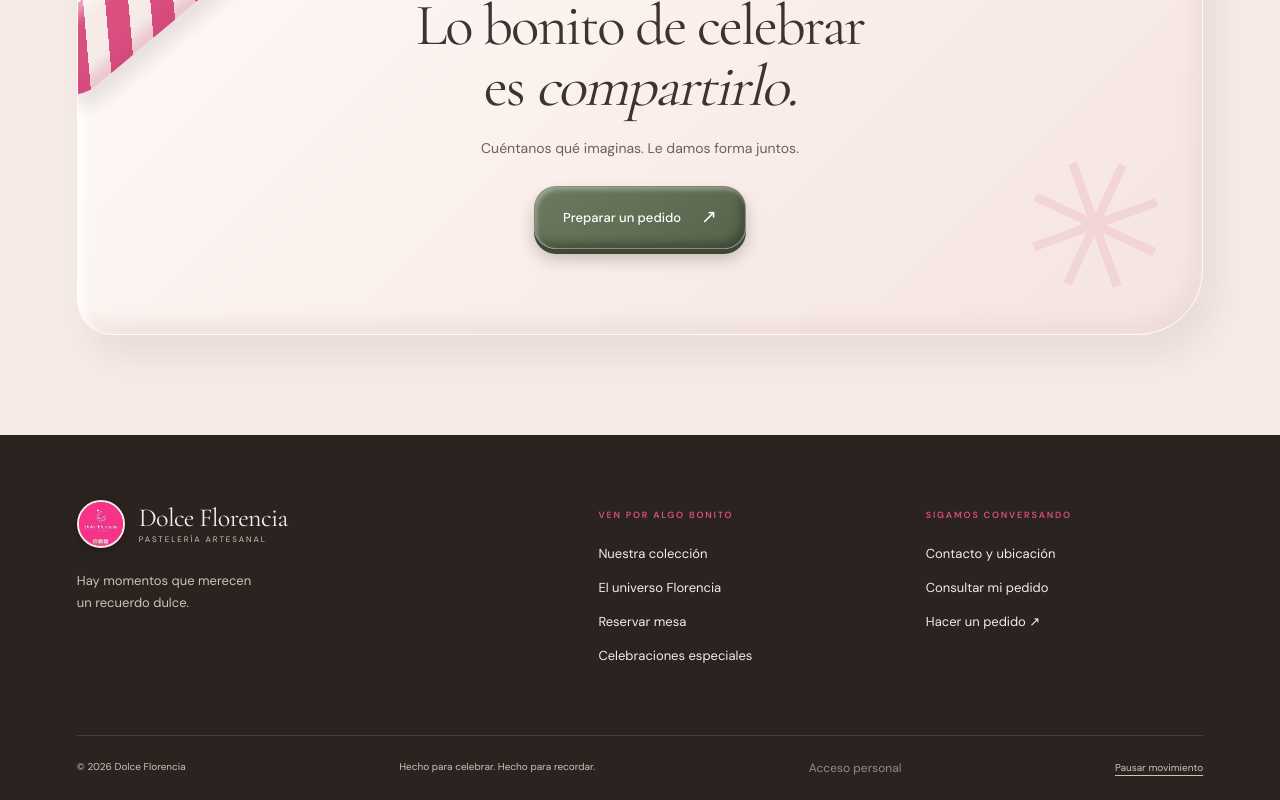
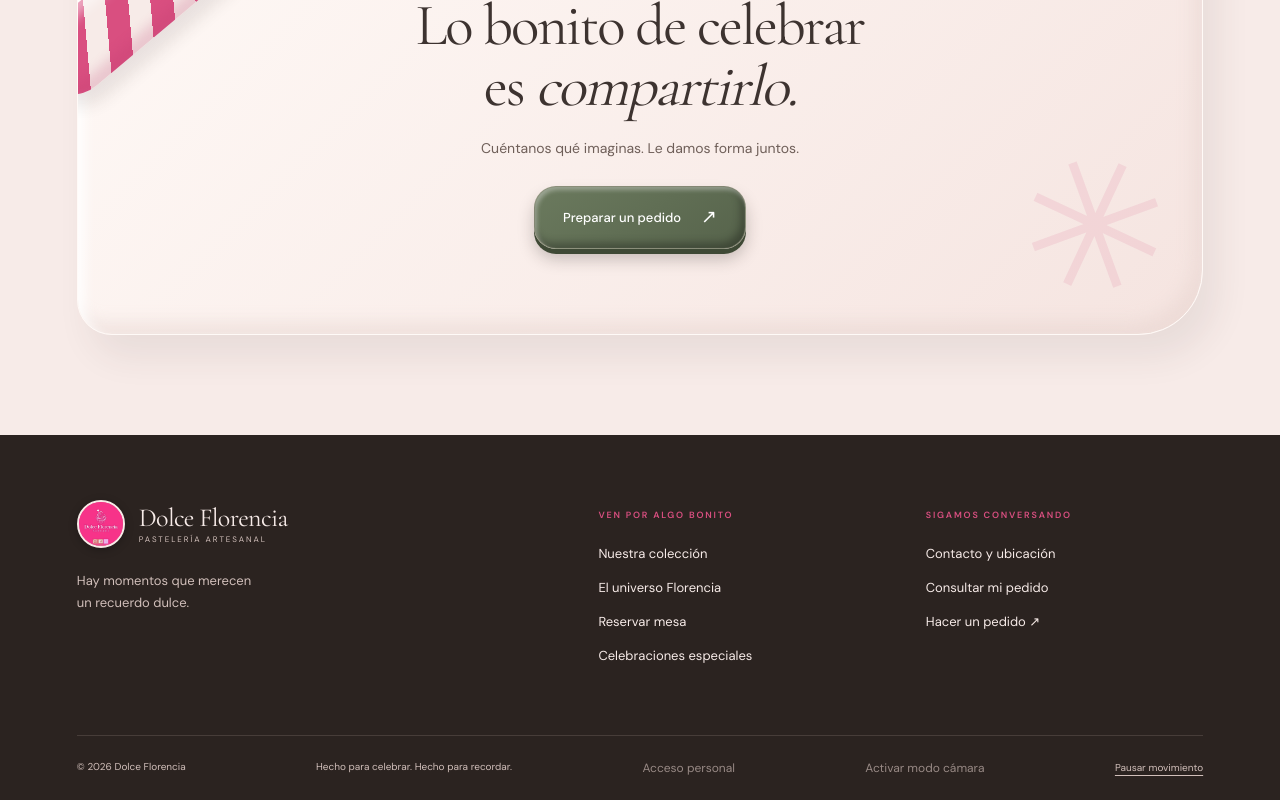
Before and after one commit to JAVA18005/Dolce-Florencia, a Next.js app: page /menu in a window 1280 px wide. Shown: the part 865-1665 px from the top of the page. Built offline with nearby package versions, Linux system fonts and the light colour scheme; no server answers; the database is empty.

Commit message:
Fase 6: toggle global de modo cámara en el footer via Context, visor AR con activación manual

```diff
--- a/app/(publico)/layout.tsx
+++ b/app/(publico)/layout.tsx
@@ -1,6 +1,7 @@
 import Header from '@/components/publico/Header';
 import Footer from '@/components/publico/Footer';
 import { MovimientoProvider } from '@/components/movimiento/MovimientoContext';
+import { ModoCamaraProvider } from '@/components/ar/ModoCamaraContext';
 
 export default function PublicoLayout({
   children,
@@ -9,9 +10,11 @@ export default function PublicoLayout({
 }) {
   return (
     <MovimientoProvider>
-      <Header />
-      <main id="contenido">{children}</main>
-      <Footer />
+      <ModoCamaraProvider>
+        <Header />
+        <main id="contenido">{children}</main>
+        <Footer />
+      </ModoCamaraProvider>
     </MovimientoProvider>
   );
 }
--- /dev/null
+++ b/components/ar/ModoCamaraContext.tsx
@@ -0,0 +1,35 @@
+'use client';
+
+import { createContext, useContext, useState } from 'react';
+
+interface ModoCamaraContextTipo {
+  modoCamara: boolean;
+  alternarModoCamara: () => void;
+}
+
+const ModoCamaraContext = createContext<ModoCamaraContextTipo>({
+  modoCamara: false,
+  alternarModoCamara: () => {},
+});
+
+/**
+ * Estado global del modo cámara (Fase 6, §3.4): el toggle vive en el footer
+ * público y las tarjetas de producto con modelo 3D comparten el mismo estado,
+ * sin prop drilling. Solo controla la visibilidad del botón "Ver en tu mesa";
+ * el visor 3D (rotar/zoom) siempre se muestra.
+ */
+export function ModoCamaraProvider({ children }: { children: React.ReactNode }) {
+  const [modoCamara, setModoCamara] = useState(false);
+
+  const alternarModoCamara = () => setModoCamara((prev) => !prev);
+
+  return (
+    <ModoCamaraContext.Provider value={{ modoCamara, alternarModoCamara }}>
+      {children}
+    </ModoCamaraContext.Provider>
+  );
+}
+
+export function useModoCamara() {
+  return useContext(ModoCamaraContext);
+}
--- a/components/ar/VisorModeloAr.tsx
+++ b/components/ar/VisorModeloAr.tsx
@@ -1,6 +1,7 @@
 'use client';
 
 import { useEffect, useRef, useState } from 'react';
+import { useModoCamara } from './ModoCamaraContext';
 
 declare module 'react' {
   namespace JSX {
@@ -25,7 +26,6 @@ declare module 'react' {
 }
 
 interface ModelViewerElement extends HTMLElement {
-  canActivateAR?: boolean;
   activateAR?: () => Promise<boolean>;
 }
 
@@ -37,14 +37,15 @@ interface VisorModeloArProps {
   imagenUrl?: string | null;
 }
 
-type EstadoAr = 'not-presenting' | 'session-starting' | 'object-placed' | 'failed';
-
 /**
  * Visor AR del menú público (§3.4). No valida peso del .glb en servidor:
  * la carga, el poster y el fallback se resuelven íntegramente en el frontend.
- * El botón nativo de AR de <model-viewer> queda oculto; el acceso al modo
- * cámara es un control discreto que solo aparece si el dispositivo confirma
- * soporte real (canActivateAR). Cualquier falla es silenciosa.
+ * El botón nativo de AR de <model-viewer> queda oculto. El acceso al modo
+ * cámara es global (ModoCamaraContext): una sola decisión del usuario en el
+ * footer público que muestra u oculta el botón "Ver en tu mesa" (activateAR)
+ * en todos los visores a la vez. Sin detección automática de soporte; si el
+ * dispositivo no soporta AR, activateAR() no hace nada visible y todo fallo
+ * es silencioso.
  */
 export default function VisorModeloAr({
   nombre,
@@ -53,9 +54,9 @@ export default function VisorModeloAr({
   poster,
   imagenUrl,
 }: VisorModeloArProps) {
+  const { modoCamara } = useModoCamara();
   const [definido, setDefinido] = useState(false);
   const [fallo, setFallo] = useState(false);
-  const [arDisponible, setArDisponible] = useState(false);
   const [activando, setActivando] = useState(false);
   const visorRef = useRef<ModelViewerElement | null>(null);
 
@@ -76,36 +77,16 @@ export default function VisorModeloAr({
   useEffect(() => {
     const visor = visorRef.current;
     if (!definido || !visor) return;
-
     const onError = () => setFallo(true);
-    const onLoad = () => {
-      if (typeof visor.canActivateAR === 'boolean') {
-        setArDisponible(visor.canActivateAR);
-      }
-    };
-    const onArStatus = (evento: Event) => {
-      const detalle = (evento as CustomEvent<{ status: EstadoAr }>).detail;
-      if (detalle?.status === 'failed') {
-        // Dispositivo que anunció soporte pero falló al arrancar: ocultar en silencio.
-        setActivando(false);
-        setArDisponible(false);
-      }
-    };
-
     visor.addEventListener('error', onError);
-    visor.addEventListener('load', onLoad);
-    visor.addEventListener('ar-status', onArStatus);
     return () => {
       visor.removeEventListener('error', onError);
-      visor.removeEventListener('load', onLoad);
-      visor.removeEventListener('ar-status', onArStatus);
     };
   }, [definido]);
 
   const activarCamara = async () => {
     const visor = visorRef.current;
-    if (!visor || activando) return;
-    if (!visor.canActivateAR || !visor.activateAR) return;
+    if (!visor || activando || !visor.activateAR) return;
     setActivando(true);
     try {
       await visor.activateAR();
@@ -151,16 +132,19 @@ export default function VisorModeloAr({
         />
       ) : null}
 
-      {arDisponible ? (
+      {definido ? (
+        <div className="visor-ar-controls">
+          {modoCamara ? (
             <button
-          className="visor-ar-cta"
+              className="visor-ar-boton-camara"
               type="button"
-          aria-label={`Activar modo cámara para ver ${nombre} en tu espacio`}
               onClick={activarCamara}
               disabled={activando}
             >
-          Modo cámara
+              Ver en tu mesa
             </button>
+          ) : null}
+        </div>
       ) : null}
     </div>
   );
--- a/components/publico/Footer.tsx
+++ b/components/publico/Footer.tsx
@@ -3,9 +3,11 @@
 import Link from 'next/link';
 import Image from 'next/image';
 import { useMovimiento } from '@/components/movimiento/MovimientoContext';
+import { useModoCamara } from '@/components/ar/ModoCamaraContext';
 
 export default function Footer() {
   const { pausado, sistemaReducido, efectivoPausado, alternarPausa } = useMovimiento();
+  const { modoCamara, alternarModoCamara } = useModoCamara();
 
   const textoBoton = sistemaReducido
     ? 'Movimiento reducido del sistema'
@@ -64,6 +66,23 @@ export default function Footer() {
           Acceso personal
         </Link>
         <button
+          type="button"
+          aria-pressed={modoCamara}
+          onClick={alternarModoCamara}
+          style={{
+            fontSize: '12px',
+            color: 'inherit',
+            fontFamily: 'inherit',
+            background: 'none',
+            border: 'none',
+            padding: 0,
+            cursor: 'pointer',
+            opacity: 0.65,
+          }}
+        >
+          {modoCamara ? 'Desactivar modo cámara' : 'Activar modo cámara'}
+        </button>
+        <button
           className="motion-toggle"
           type="button"
           disabled={sistemaReducido}
--- a/styles/dolce.css
+++ b/styles/dolce.css
@@ -784,20 +784,27 @@ p {
 }
 
 /* Ocultar el botón nativo de AR de <model-viewer>: el acceso al modo cámara
-   es el control discreto .visor-ar-cta, que aparece solo en dispositivos
-   que confirmen soporte real (canActivateAR). */
+   es global (ModoCamaraContext): toggle en el footer público que muestra u
+   oculta el botón "Ver en tu mesa" en todos los visores a la vez. */
 .visor-ar-model::part(default-ar-button) {
   display: none;
 }
 
-/* Control discreto de AR: mismo criterio que "Acceso personal" del footer
+/* Botón "Ver en tu mesa": mismo criterio que "Acceso personal" del footer
    (texto pequeño, bajo contraste, sin destacar). */
-.visor-ar-cta {
+.visor-ar-controls {
   position: absolute;
   left: 50%;
-  bottom: 14px;
+  bottom: 10px;
   transform: translateX(-50%);
   z-index: 3;
+  display: flex;
+  flex-direction: column;
+  align-items: center;
+  gap: 6px;
+}
+
+.visor-ar-boton-camara {
   padding: 2px 6px;
   border: none;
   background: transparent;
@@ -808,11 +815,11 @@ p {
   letter-spacing: .02em;
 }
 
-.visor-ar-cta:hover {
+.visor-ar-boton-camara:hover {
   opacity: 1;
 }
 
-.visor-ar-cta:disabled {
+.visor-ar-boton-camara:disabled {
   cursor: default;
   opacity: .4;
 }
```
Lines whose indentation alone changed are shown as unchanged.
